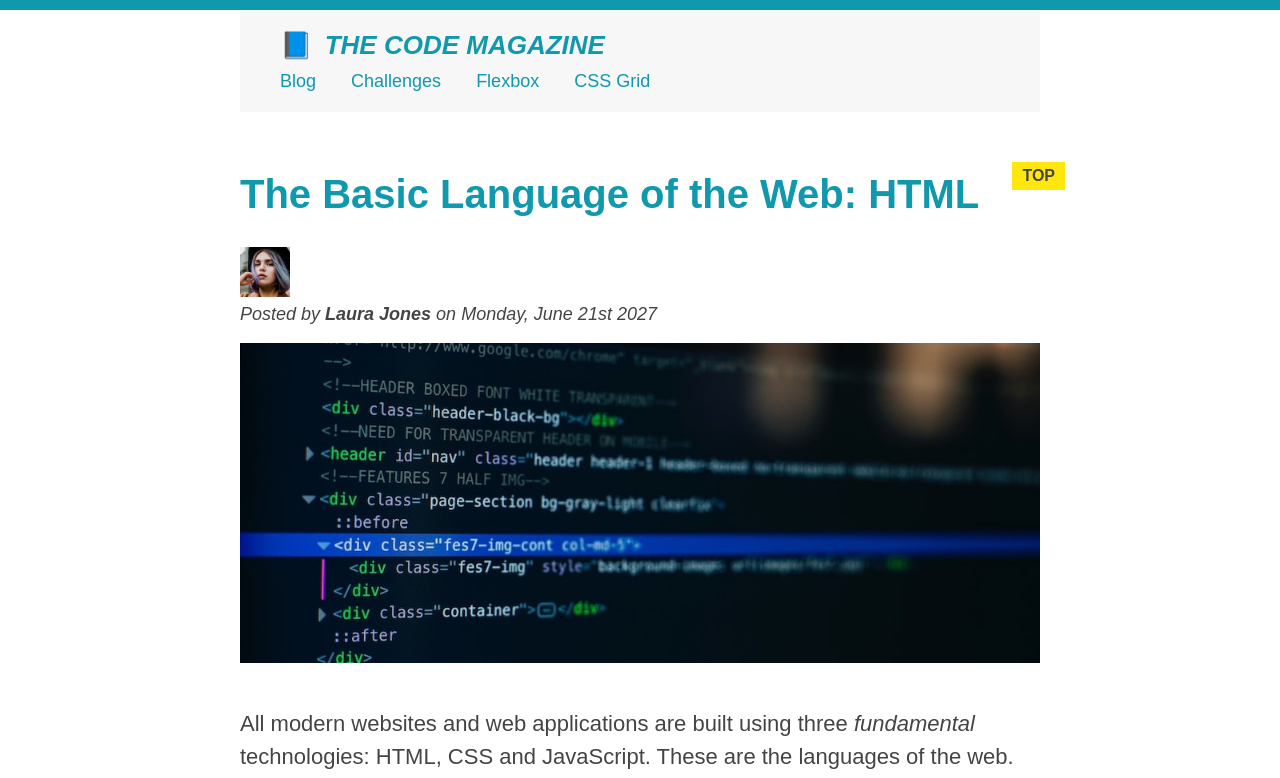
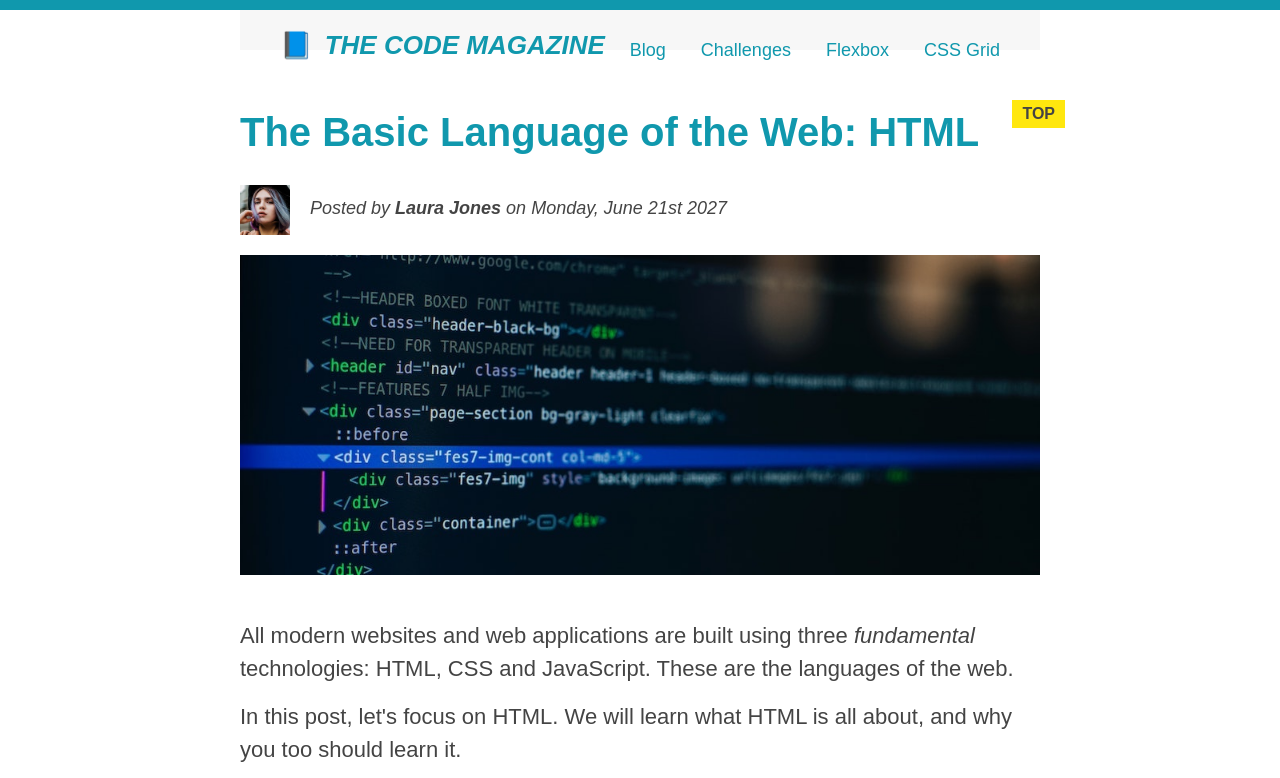
Before and after one commit to wakabibrian/HTML-and-CSS-Course-by-Jonas, a website: page 04-CSS-Layouts/index.html in a window 1280 px wide. Shown: the top 778 px of the page. Drawn offline with Linux system fonts and the light colour scheme.

Commit message:
feat: Add Using floats

```diff
--- a/04-CSS-Layouts/index.html
+++ b/04-CSS-Layouts/index.html
@@ -44,9 +44,10 @@
             alt="Headshot of Laura Jones"
             height="50"
             width="50"
+            class="author-img"
           />
 
-          <p id="author">
+          <p id="author" class="author">
             Posted by <strong>Laura Jones</strong> on Monday, June 21st 2027
           </p>
 
--- a/04-CSS-Layouts/style.css
+++ b/04-CSS-Layouts/style.css
@@ -247,3 +247,24 @@ h2::after {
 footer p {
   color: green;
 } */
+
+/* FLOATS */
+.author-img {
+  float: left;
+  margin-bottom: 20px;
+}
+
+.author {
+  /* padding-left: 80px; */
+  margin: 10px;
+  float: left;
+  margin-left: 20px;
+}
+
+h1 {
+  float: left;
+}
+
+nav {
+  float: right;
+}
```
